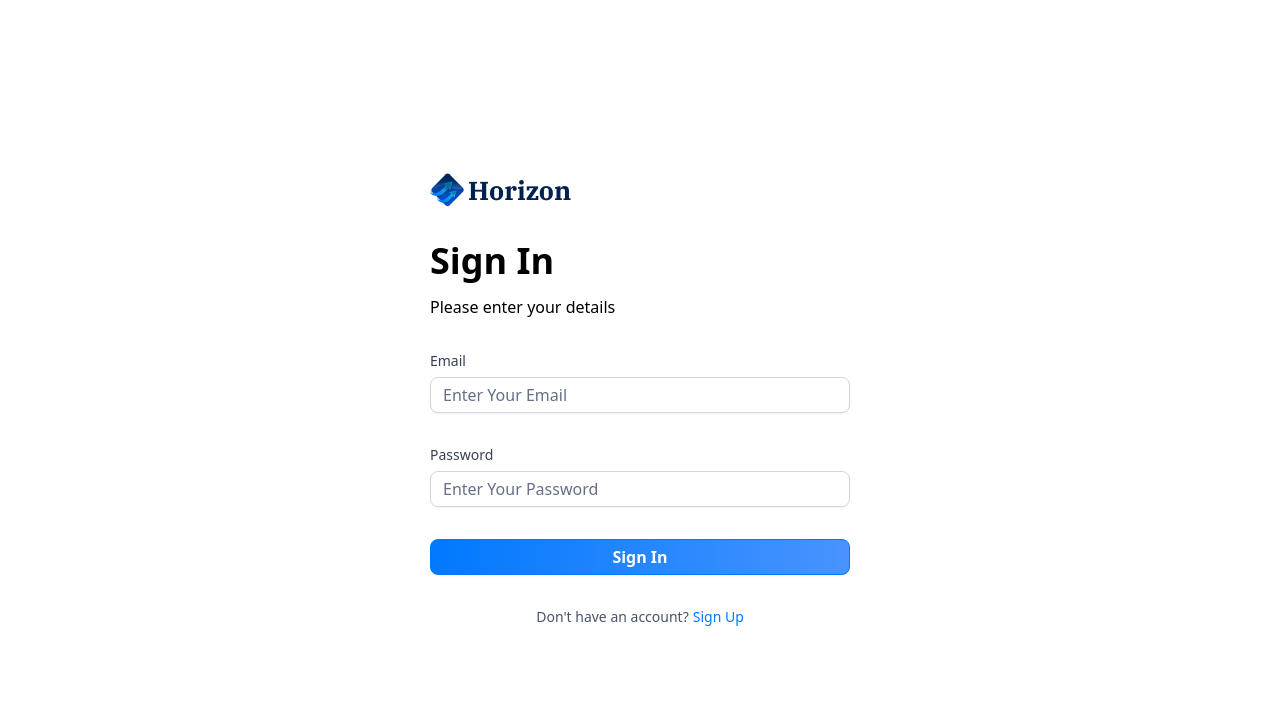
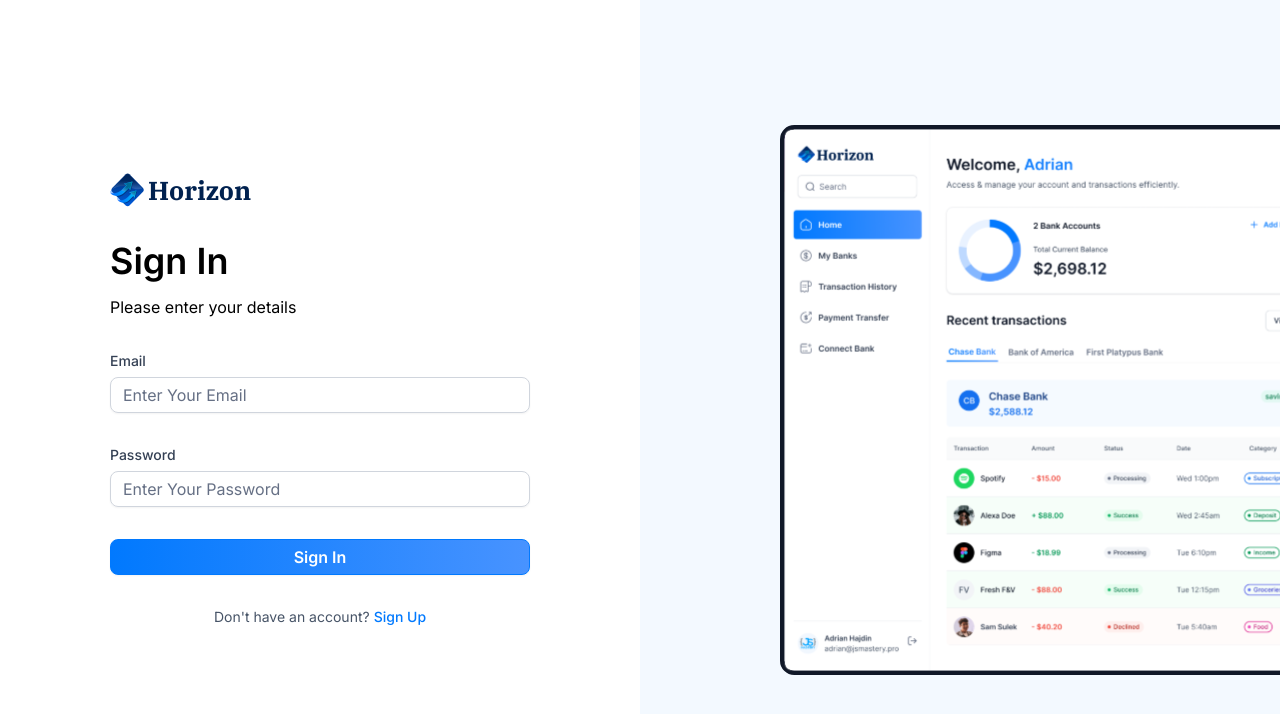
Before and after one commit to musikito/bankapp, a Next.js app: page /sign-in in a window 1280 px wide. Shown: the top 714 px of the page. Built offline with nearby package versions, Linux system fonts and the light colour scheme.

Commit message:
Finished

```diff
--- a/app/(auth)/layout.tsx
+++ b/app/(auth)/layout.tsx
@@ -1,3 +1,4 @@
+import Image from "next/image";
 
 export default function RootLayout({
   children,
@@ -5,8 +6,18 @@
   children: React.ReactNode;
 }>) {
   return (
-     <main>
+    <main className="flex min-h-screen w-full justify-between font-inter">
       {children}
+      <div className="auth-asset">
+        <div>
+          <Image
+            src="/icons/auth-image.svg"
+            alt="auth image"
+            width={500}
+            height={500}
+          />
+        </div>
+      </div>
     </main>
   );
 }
--- a/components/SideBar.tsx
+++ b/components/SideBar.tsx
@@ -51,8 +51,7 @@
                         </Link>
                     );
                 })}
-                {/** TODO IMPLEMENT USER */}
-                USER
+
             </nav>
             <Footer user={user} />
         </section>
```
Lines whose indentation alone changed are shown as unchanged.
